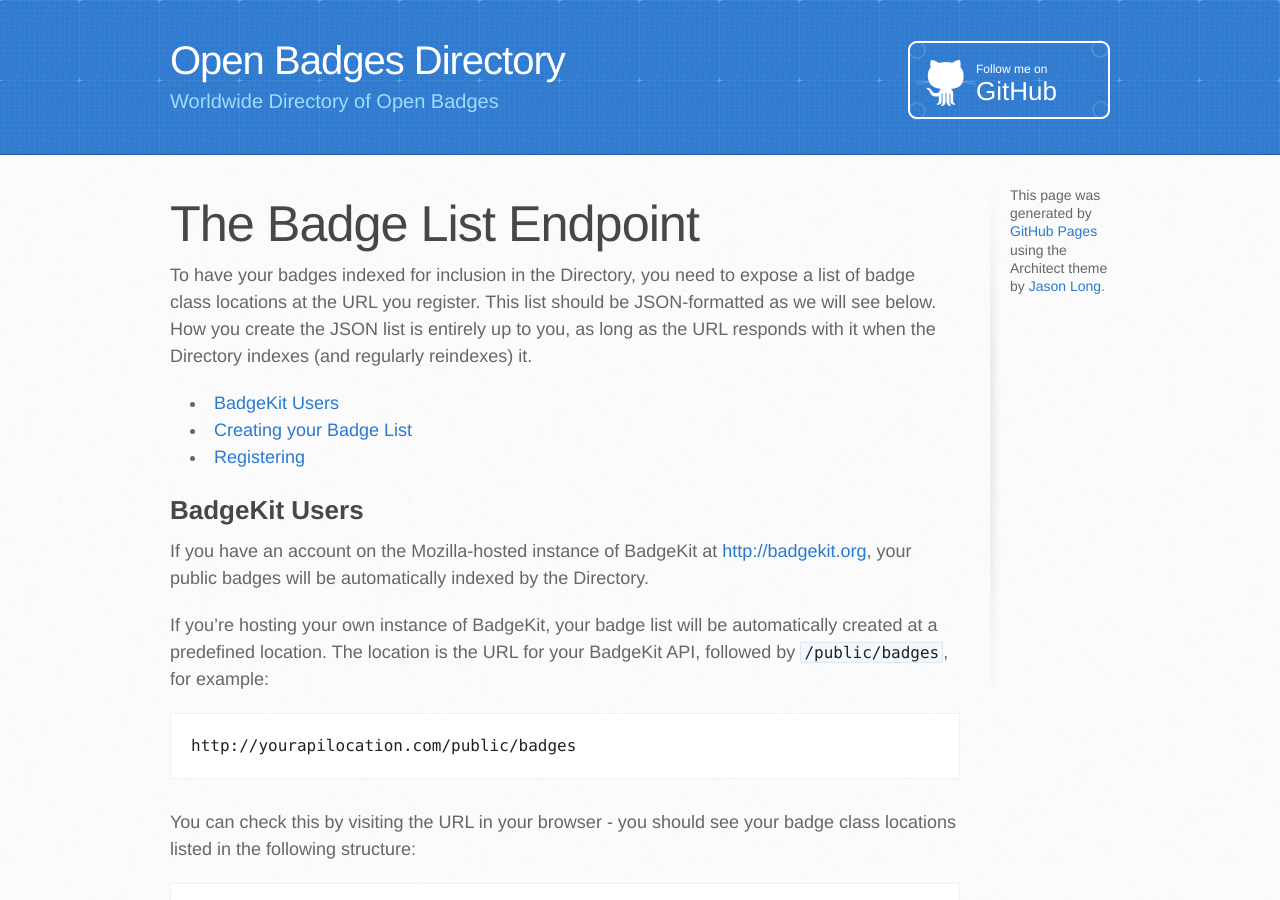
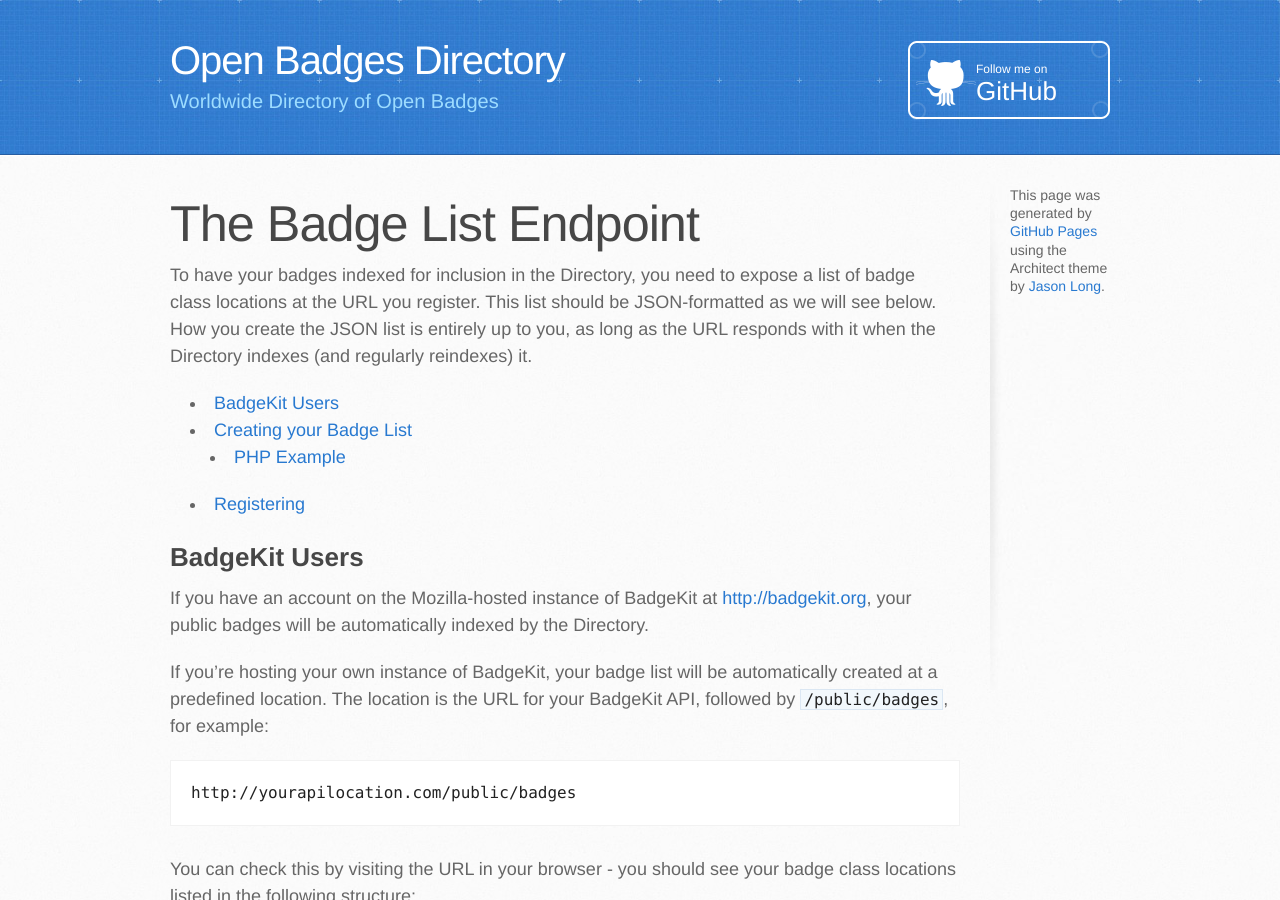
Before and after one commit to OpenWorksGroup/openbadges-directory, a Jekyll site: the page built from badgelist-endpoint.markdown, in a window 1280 px wide and 900 px high. Built offline with Jekyll 4.4.1, drawn with Linux system fonts in a browser that asks for light colours; Markdown is read by kramdown in place of the engine named in the settings.

Commit message:
Update badgelist-endpoint.markdown

```diff
--- a/badgelist-endpoint.markdown
+++ b/badgelist-endpoint.markdown
@@ -8,6 +8,7 @@
 
 * [BadgeKit Users](#badgekit)
 * [Creating your Badge List](#creating)
+	* [PHP Example](#php-example)
 * [Registering](#register)
 
 <a name="badgekit"></a>
@@ -45,6 +46,7 @@
 
 ___To issue Open Badges within the OBI, you need a badge class JSON file for each badge you issue, hosted at a stable location - if you're just getting started, see [New Issuers: Give Yourself a Badge](https://github.com/mozilla/openbadges/wiki/New-Issuers:-Give-Yourself-a-Badge).___
 
+<a name="php-example"></a>
 ### PHP Example
 
 Let's look at how you might create your badge list in a PHP site with the badge class data stored in a MySQL database.
```
